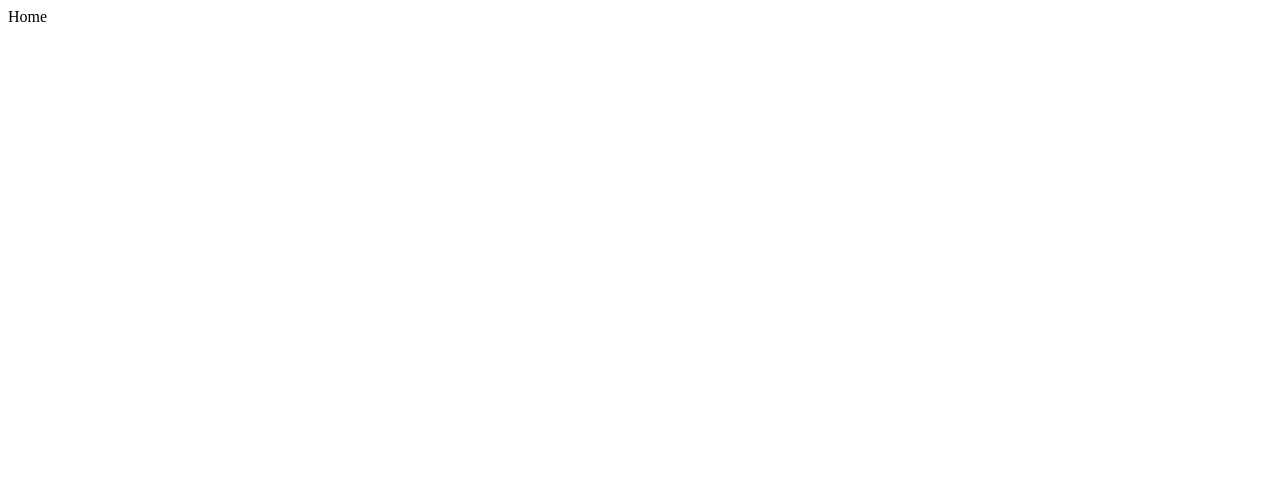
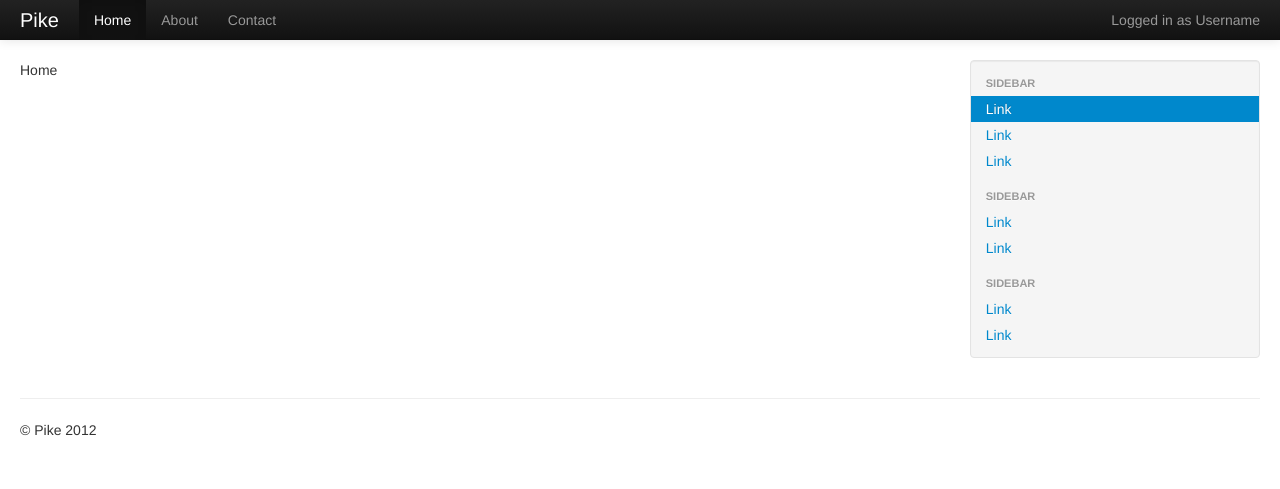
Before and after one commit to quermit/pike, a Django app: page / in a window 1280 px wide. Before the commit the part shown is almost empty. Shown: the top 489 px of the page. Run offline with Django 3.2, Linux system fonts and the light colour scheme.

Commit message:
the base template makes use of bootstrap framework now

```diff
--- a/pike/templates/base.html
+++ b/pike/templates/base.html
@@ -1,14 +1,101 @@
-<!DOCTYPE html PUBLIC "-//W3C//DTD HTML 4.01//EN"
-   "http://www.w3.org/TR/html4/strict.dtd">
-
+<!DOCTYPE html>{% load staticfiles %}
 <html lang="en">
     <head>
-  <meta http-equiv="Content-Type" content="text/html; charset=utf-8">
+        <meta charset="utf-8">
         <title>{% block title %}{% endblock %}</title>
+        <meta name="viewport" content="width=device-width, initial-scale=1.0">
+        <meta name="description" content="">
+        <meta name="author" content="">
+
+        <!-- Le styles -->
+        <link href="{% static "css/bootstrap.css" %}" rel="stylesheet">
+        <style type="text/css">
+            body {
+                padding-top: 60px;
+                padding-bottom: 40px;
+            }
+            .sidebar-nav {
+                padding: 9px 0;
+            }
+        </style>
+        <link href="{% static "css/bootstrap-responsive.css" %} rel="stylesheet">
+
+        <!-- Le HTML5 shim, for IE6-8 support of HTML5 elements -->
+        <!--[if lt IE 9]>
+        <script src="http://html5shim.googlecode.com/svn/trunk/html5.js"></script>
+        <![endif]-->
+
+        <!-- Le fav and touch icons -->
+        <!--
+        <link rel="shortcut icon" href="../assets/ico/favicon.ico">
+        <link rel="apple-touch-icon-precomposed" sizes="144x144" href="../assets/ico/apple-touch-icon-144-precomposed.png">
+        <link rel="apple-touch-icon-precomposed" sizes="114x114" href="../assets/ico/apple-touch-icon-114-precomposed.png">
+        <link rel="apple-touch-icon-precomposed" sizes="72x72" href="../assets/ico/apple-touch-icon-72-precomposed.png">
+        <link rel="apple-touch-icon-precomposed" href="../assets/ico/apple-touch-icon-57-precomposed.png">
+        -->
     </head>
+
     <body>
-  <div id="body">
+
+        <div class="navbar navbar-inverse navbar-fixed-top">
+            <div class="navbar-inner">
+                <div class="container-fluid">
+                    <a class="btn btn-navbar" data-toggle="collapse" data-target=".nav-collapse">
+                        <span class="icon-bar"></span>
+                        <span class="icon-bar"></span>
+                        <span class="icon-bar"></span>
+                    </a>
+                    <a class="brand" href="#">Pike</a>
+                    <div class="nav-collapse collapse">
+                        <p class="navbar-text pull-right">
+                        Logged in as <a href="#" class="navbar-link">Username</a>
+                        </p>
+                        <ul class="nav">
+                            <li class="active"><a href="#">Home</a></li>
+                            <li><a href="#about">About</a></li>
+                            <li><a href="#contact">Contact</a></li>
+                        </ul>
+                    </div><!--/.nav-collapse -->
+                </div>
+            </div>
+        </div>
+
+        <div class="container-fluid">
+            <div class="row-fluid">
+                <div class="span9">
                     {% block body %}{% endblock %}
-  </div>
+                </div><!--/span-->
+                <div class="span3">
+                    <div class="well sidebar-nav">
+                        <ul class="nav nav-list">
+                            <li class="nav-header">Sidebar</li>
+                            <li class="active"><a href="#">Link</a></li>
+                            <li><a href="#">Link</a></li>
+                            <li><a href="#">Link</a></li>
+                            <li class="nav-header">Sidebar</li>
+                            <li><a href="#">Link</a></li>
+                            <li><a href="#">Link</a></li>
+                            <li class="nav-header">Sidebar</li>
+                            <li><a href="#">Link</a></li>
+                            <li><a href="#">Link</a></li>
+                        </ul>
+                    </div><!--/.well -->
+                </div><!--/span-->
+            </div><!--/row-->
+
+            <hr>
+
+            <footer>
+            <p>&copy; Pike 2012</p>
+            </footer>
+
+        </div><!--/.fluid-container-->
+
+        <!-- Le javascript
+        ================================================== -->
+        <!-- Placed at the end of the document so the pages load faster -->
+        <script src="{% static "js/jquery.js" %}></script>
+        <script src="{% static "js/bootstrap.js" %}></script>
+
     </body>
 </html>
```
Lines whose indentation alone changed are shown as unchanged.
